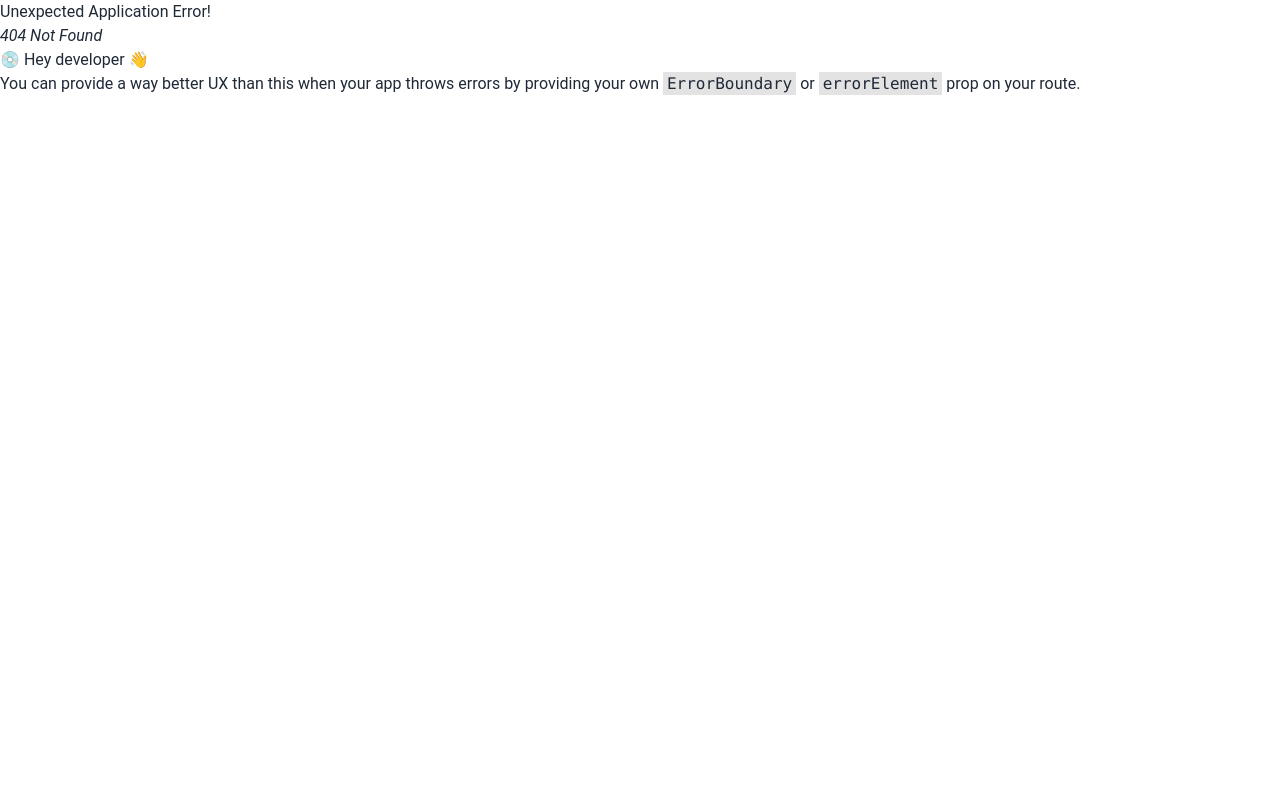
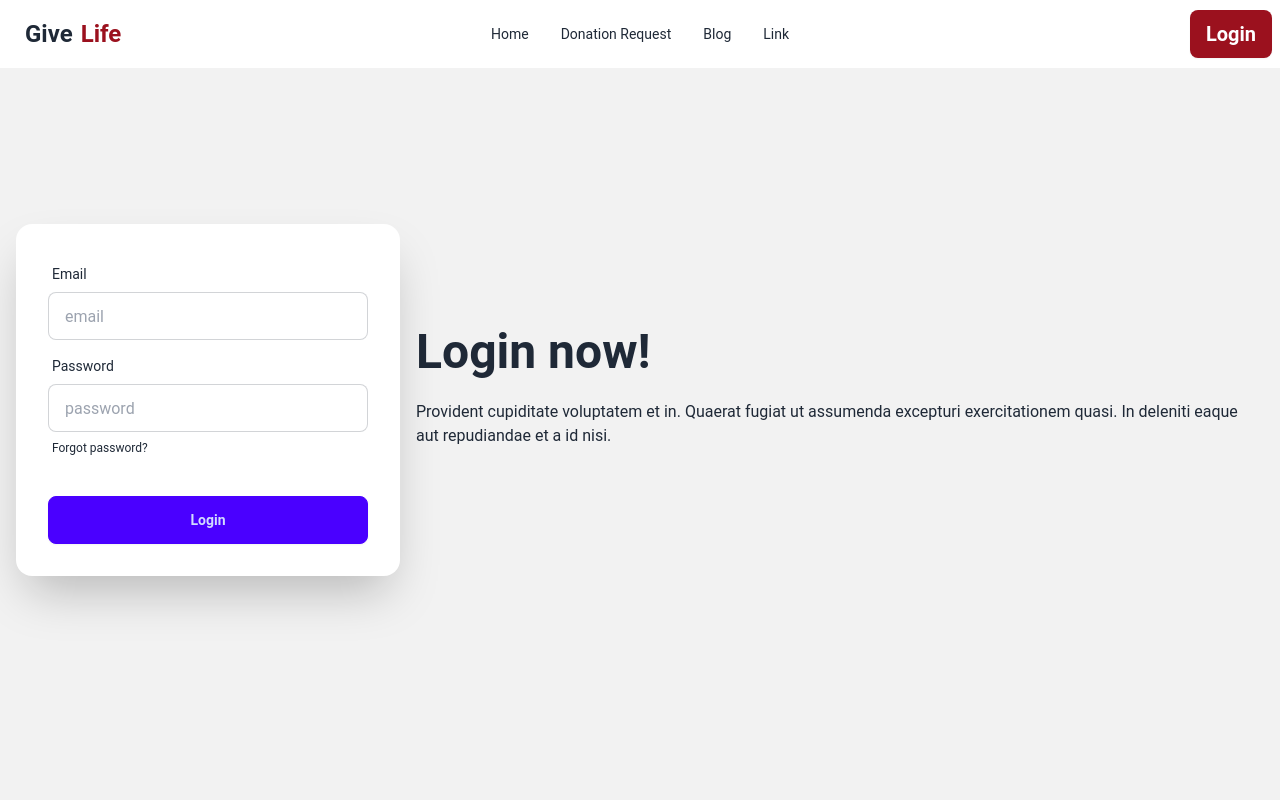
Before and after one commit to tisabbir/give-life-client, a React (Vite) app: page /login in a window 1280 px wide. Before the commit this address had no page. Shown: the top 800 px of the page. Built offline with nearby package versions, Linux system fonts and the light colour scheme; no server answers.

Commit message:
after login now the user profile is updated

```diff
--- a/package.json
+++ b/package.json
@@ -10,6 +10,7 @@
     "preview": "vite preview"
   },
   "dependencies": {
+    "firebase": "^10.12.2",
     "localforage": "^1.10.0",
     "match-sorter": "^6.3.4",
     "react": "^18.2.0",
--- /dev/null
+++ b/src/Hooks/useAuth.jsx
@@ -0,0 +1,8 @@
+import { useContext } from "react";
+import { AuthContext } from "../Providers/AuthProvider";
+
+const useAuth = () => {
+  return useContext(AuthContext);
+};
+
+export default useAuth;
--- /dev/null
+++ b/src/Pages/Login/Login.jsx
@@ -0,0 +1,54 @@
+const Login = () => {
+  return (
+    <div>
+      <div className="hero min-h-screen bg-base-200">
+        <div className="hero-content flex-col lg:flex-row-reverse">
+          <div className="text-center lg:text-left">
+            <h1 className="text-5xl font-bold">Login now!</h1>
+            <p className="py-6">
+              Provident cupiditate voluptatem et in. Quaerat fugiat ut assumenda
+              excepturi exercitationem quasi. In deleniti eaque aut repudiandae
+              et a id nisi.
+            </p>
+          </div>
+          <div className="card shrink-0 w-full max-w-sm shadow-2xl bg-base-100">
+            <form className="card-body">
+              <div className="form-control">
+                <label className="label">
+                  <span className="label-text">Email</span>
+                </label>
+                <input
+                  type="email"
+                  placeholder="email"
+                  className="input input-bordered"
+                  required
+                />
+              </div>
+              <div className="form-control">
+                <label className="label">
+                  <span className="label-text">Password</span>
+                </label>
+                <input
+                  type="password"
+                  placeholder="password"
+                  className="input input-bordered"
+                  required
+                />
+                <label className="label">
+                  <a href="#" className="label-text-alt link link-hover">
+                    Forgot password?
+                  </a>
+                </label>
+              </div>
+              <div className="form-control mt-6">
+                <button className="btn btn-primary">Login</button>
+              </div>
+            </form>
+          </div>
+        </div>
+      </div>
+    </div>
+  );
+};
+
+export default Login;
--- a/src/Pages/Register/Register.jsx
+++ b/src/Pages/Register/Register.jsx
@@ -3,10 +3,12 @@ import { Link } from "react-router-dom";
 import Swal from "sweetalert2";
 import registerPicture from "../../assets/register.jpg";
 import { useEffect, useState } from "react";
+import useAuth from "../../Hooks/useAuth";
 
 const Register = () => {
   const [districts, setDistricts] = useState([]);
-  const [upozillas, setUpozillas] = useState([]);
+  const [upozilas, setUpozilas] = useState([]);
+  const { createUser, updateUserProfile } = useAuth();
 
   useEffect(() => {
     fetch("districts.json")
@@ -20,7 +22,7 @@ const Register = () => {
     fetch("upozillas.json")
       .then((res) => res.json())
       .then((data) => {
-        setUpozillas(data[2].data);
+        setUpozilas(data[2].data);
       });
   }, []);
 
@@ -29,11 +31,14 @@ const Register = () => {
     const form = e.target;
     const name = form.name.value;
     const email = form.email.value;
-    const avatarUrl = form.url.value;
+    const avatarUrl = form.url.value || `https://picsum.photos/id/${Math.floor(Math.random()*200)}/200/300`;
     const password = form.password.value;
     const confirmPassword = form.confirmPassword.value;
     const district = form.district.value;
-    const upozilla = form.upozilla.value;
+    const upozila = form.upozila.value;
+    const blood = form.blood.value;
+    const role = "donor";
+    const status = "active";
 
     const passwordRegex = /^(?=.*[a-z])(?=.*[A-Z]).{6,}$/;
     if (!passwordRegex.test(password)) {
@@ -47,7 +52,49 @@ const Register = () => {
       });
       return;
     }
-    console.log(name, email, avatarUrl, district,  upozilla, password, confirmPassword);
+
+    if (password !== confirmPassword) {
+      Swal.fire({
+        title: "Error",
+        text: "The Password and Confirm Password Did not matched.",
+        imageUrl: "https://i.ibb.co/TRYVL4g/error.jpg",
+        imageWidth: 200,
+        imageHeight: 200,
+        imageAlt: "Custom image",
+      });
+      return;
+    }
+    console.log(
+      name,
+      email,
+      avatarUrl,
+      district,
+      upozila,
+      blood,
+      role,
+      status,
+      password,
+      confirmPassword
+    );
+
+    createUser(email, password)
+      .then((res) => {
+        console.log(res.user);
+        updateUserProfile(name, avatarUrl)
+        .then(() => {
+            Swal.fire({
+                title: "Success",
+                text: "Profile Updated",
+                imageUrl: "https://i.ibb.co/TRYVL4g/error.jpg",
+                imageWidth: 200,
+                imageHeight: 200,
+                imageAlt: "Custom image",
+              });
+        })
+      })
+      .catch((err) => {
+        console.log(err);
+      });
   };
 
   return (
@@ -65,7 +112,10 @@ const Register = () => {
             <h1 className="text-center mt-4 text-2xl font-bold">
               Register Now
             </h1>
-            <form onSubmit={handleRegister} className="card-body grid grid-cols-1 lg:grid-cols-2 justify-center items-center">
+            <form
+              onSubmit={handleRegister}
+              className="card-body grid grid-cols-1 lg:grid-cols-2 justify-center items-center"
+            >
               <div className="form-control">
                 <label className="label">
                   <span className="label-text">Name</span>
@@ -99,18 +149,40 @@ const Register = () => {
                   placeholder="Avatar URL"
                   name="url"
                   className="input input-bordered"
-                  required
                 />
               </div>
 
               <div className="form-control">
                 <label className="label">
+                  <span className="label-text">Blood Group</span>
+                </label>
+                <select
+                  defaultValue={"Choose your blood group"}
+                  name="blood"
+                  className="select select-bordered w-full max-w-xs"
+                >
+                  <option disabled>Choose your blood group</option>
+
+                  <option>A+</option>
+                  <option>A-</option>
+                  <option>B+</option>
+                  <option>B-</option>
+                  <option>AB+</option>
+                  <option>AB-</option>
+                  <option>O+</option>
+                  <option>O-</option>
+                </select>
+              </div>
+              <div className="form-control">
+                <label className="label">
                   <span className="label-text">District</span>
                 </label>
-                <select name="district" className="select select-bordered w-full max-w-xs">
-                  <option disabled selected>
-                    Choose your district
-                  </option>
+                <select
+                  defaultValue={"Choose your district"}
+                  name="district"
+                  className="select select-bordered w-full max-w-xs"
+                >
+                  <option disabled>Choose your district</option>
                   {districts.map((district) => (
                     <option key={district.id}>{district.name}</option>
                   ))}
@@ -119,14 +191,16 @@ const Register = () => {
 
               <div className="form-control">
                 <label className="label">
-                  <span className="label-text">Upozilla</span>
+                  <span className="label-text">Upozila</span>
                 </label>
-                <select name="upozilla" className="select select-bordered w-full max-w-xs">
-                  <option disabled selected>
-                    Choose your Upozilla
-                  </option>
-                  {upozillas.map((upozilla) => (
-                    <option key={upozilla.id}>{upozilla.name}</option>
+                <select
+                  defaultValue={"Choose your upozila"}
+                  name="upozila"
+                  className="select select-bordered w-full max-w-xs"
+                >
+                  <option disabled>Choose your Upozila</option>
+                  {upozilas.map((upozila) => (
+                    <option key={upozila.id}>{upozila.name}</option>
                   ))}
                 </select>
               </div>
@@ -157,19 +231,17 @@ const Register = () => {
               </div>
 
               <div className="form-control mt-6">
-
-
                 <button className="btn bg-[#9B111E] text-white mt-3">
                   Register
                 </button>
               </div>
             </form>
             <h1 className="text-center mb-2">
-                  Already a member of us?{" "}
-                  <Link to={"/login"} className="text-blue-500">
-                    Login Now
-                  </Link>
-                </h1>
+              Already a member of us?{" "}
+              <Link to={"/login"} className="text-blue-500">
+                Login Now
+              </Link>
+            </h1>
           </div>
         </div>
       </div>
--- /dev/null
+++ b/src/Providers/AuthProvider.jsx
@@ -0,0 +1,49 @@
+import { createContext, useEffect, useState} from "react";
+import auth from "../firebase/firebase.config";
+import { createUserWithEmailAndPassword, onAuthStateChanged, updateProfile } from "firebase/auth";
+
+export const AuthContext = createContext(auth);
+const AuthProvider = ({children}) => {
+
+    const [user, setUser] = useState(null);
+    const [loading, setLoading] = useState(true);
+
+    const createUser =(email, password) => {
+        setLoading(true);
+       return createUserWithEmailAndPassword(auth, email, password)
+    }
+    const updateUserProfile = (name, photo) => {
+        return updateProfile(auth.currentUser, {
+          displayName: name,
+          photoURL: photo,
+        });
+      };
+
+    useEffect(()=>{
+        const unsubscribe = onAuthStateChanged(auth, (currentUser)=> {
+
+                setUser(currentUser);
+                setLoading(false);
+        });
+
+        return () => {
+            unsubscribe();
+        }
+    },[])
+
+    const authInfo = {
+        user,
+        setUser,
+        loading,
+        setLoading,
+        createUser,
+        updateUserProfile,
+    }
+    return (
+        <AuthContext.Provider value={authInfo}>
+            {children}
+        </AuthContext.Provider>
+    );
+};
+
+export default AuthProvider;
--- /dev/null
+++ b/src/Routes/PrivateRoute.jsx
@@ -0,0 +1,17 @@
+import { Navigate } from "react-router-dom";
+import useAuth from "../Hooks/useAuth";
+
+
+const PrivateRoute = ({children}) => {
+    const {user, loading} = useAuth();
+    if(loading){
+        return "Loading..."
+    }
+    if(!user){
+        //navigate
+        return <Navigate to={'/login'} />
+    }
+    return children;
+};
+
+export default PrivateRoute;
--- a/src/Routes/router.jsx
+++ b/src/Routes/router.jsx
@@ -2,6 +2,7 @@ import { createBrowserRouter } from "react-router-dom";
 import Root from "../Layout/Root";
 import Home from "../Pages/Home/Home/Home";
 import Register from "../Pages/Register/Register";
+import Login from "../Pages/Login/Login";
 
 const router = createBrowserRouter([
     {
@@ -16,6 +17,10 @@ const router = createBrowserRouter([
           path: "/register",
           element: <Register />,
         },
+        {
+          path: "/login",
+          element: <Login />,
+        },
       ],
     },
   ]);
--- a/src/Shared/Nav/Nav.jsx
+++ b/src/Shared/Nav/Nav.jsx
@@ -1,8 +1,9 @@
 import { Link, NavLink } from "react-router-dom";
 import PrimaryBtn from "../../Components/PrimaryButton/PrimaryBtn";
+import useAuth from "../../Hooks/useAuth";
 
 const Nav = () => {
-  const user = false;
+  const {user} = useAuth();
   const navbar = (
     <>
       <li>
@@ -110,7 +111,7 @@ const Nav = () => {
                 <details className="dropdown">
                   <summary className="m-1 avatar">
                     <div className="w-12 rounded-full">
-                      <img src="https://img.daisyui.com/images/stock/photo-1534528741775-53994a69daeb.jpg" />
+                      <img src={user.photoURL} />
                     </div>
                   </summary>
                   <ul className="-ml-24 shadow menu dropdown-content z-[10] bg-base-100 rounded-box w-36">
--- /dev/null
+++ b/src/firebase/firebase.config.js
@@ -0,0 +1,20 @@
+// Import the functions you need from the SDKs you need
+import { initializeApp } from "firebase/app";
+import { getAuth } from "firebase/auth";
+// TODO: Add SDKs for Firebase products that you want to use
+// https://firebase.google.com/docs/web/setup#available-libraries
+
+// Your web app's Firebase configuration
+const firebaseConfig = {
+  apiKey:import.meta.env.VITE_apiKey,
+  authDomain:import.meta.env.VITE_authDomain,
+  projectId:import.meta.env.VITE_projectId,
+  storageBucket:import.meta.env.VITE_storageBucket,
+  messagingSenderId:import.meta.env.VITE_messagingSenderId,
+  appId:import.meta.env.VITE_appId,
+};
+
+// Initialize Firebase
+const app = initializeApp(firebaseConfig);
+const auth = getAuth(app);
+export default auth
--- a/src/main.jsx
+++ b/src/main.jsx
@@ -3,10 +3,12 @@ import ReactDOM from "react-dom/client";
 import "./index.css";
 import { RouterProvider } from "react-router-dom";
 import router from "./Routes/router";
-
+import AuthProvider from "./Providers/AuthProvider";
 
 ReactDOM.createRoot(document.getElementById("root")).render(
   <React.StrictMode>
-    <RouterProvider router={router} />
+    <AuthProvider>
+      <RouterProvider router={router} />
+    </AuthProvider>
   </React.StrictMode>
 );
```
Also changed, not shown: 1 other file (tests, documents, lock files or other folders).
